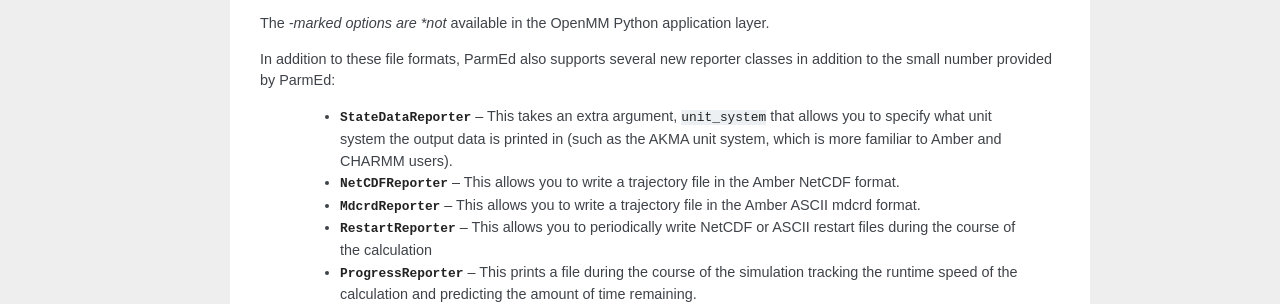
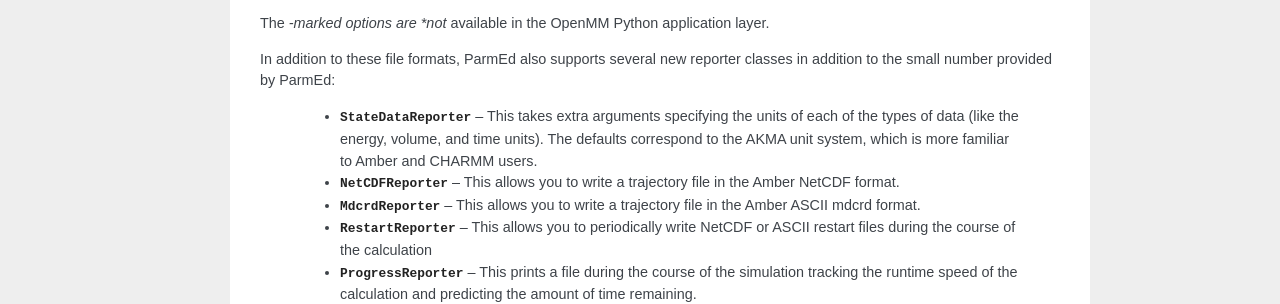
Before and after one commit to ParmEd/ParmEd, a Sphinx documentation site: the page built from doc/openmm.rst, in a window 1280 px wide. Shown: the part 1694-1998 px from the top of the page. Built offline with Sphinx 7.4.7, drawn with Linux system fonts in a browser that asks for light colours.

Commit message:
Doc update.

```diff
--- a/doc/openmm.rst
+++ b/doc/openmm.rst
@@ -109,10 +109,10 @@
 In addition to these file formats, ParmEd also supports several new reporter
 classes in addition to the small number provided by ParmEd:
 
-    * :class:`StateDataReporter` -- This takes an extra argument,
-      ``unit_system`` that allows you to specify what unit system the output
-      data is printed in (such as the AKMA unit system, which is more familiar
-      to Amber and CHARMM users).
+    * :class:`StateDataReporter` -- This takes extra arguments specifying the
+      units of each of the types of data (like the energy, volume, and time
+      units). The defaults correspond to the AKMA unit system, which is more
+      familiar to Amber and CHARMM users.
     * :class:`NetCDFReporter` -- This allows you to write a trajectory file in
       the Amber NetCDF format.
     * :class:`MdcrdReporter` -- This allows you to write a trajectory file in
```
